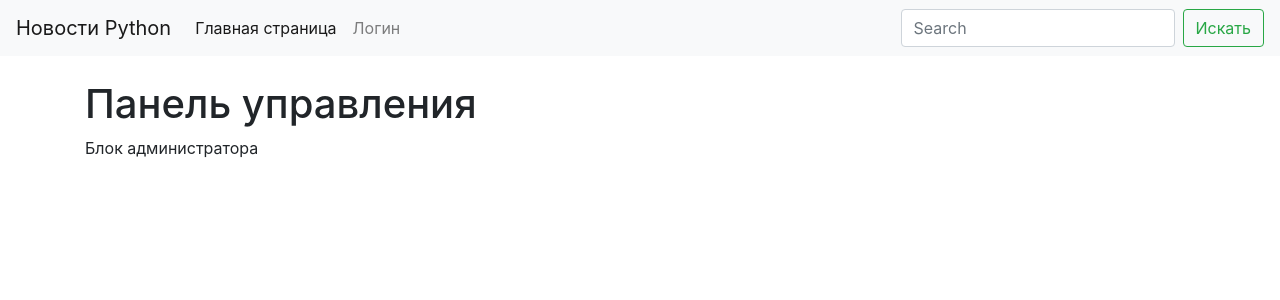
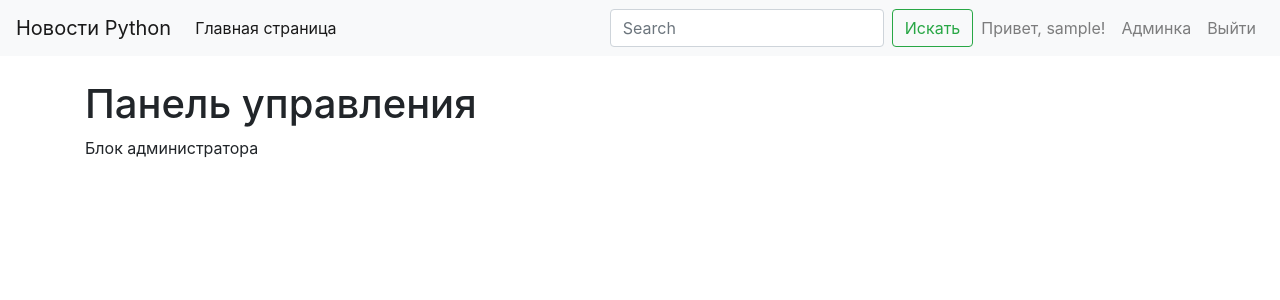
Before and after one commit to yashkins/learn_web, a Flask app: page /admin/ in a window 1280 px wide. Shown: the top 300 px of the page. Run offline with Flask 2, Linux system fonts and the light colour scheme; the visitor is signed in with stand-in values (Sample User, id 1); data comes from the database, SQL or seed files in the repository; some libraries are stand-ins or nearby versions.

Commit message:
Внесены след. изм-ия: в шаблон webapp/templates/menu.html добавлены новые пункты и кнопка Login перенесена в право; в шаблоне  webapp/templates/news/index.html удалена кнопка Войти/Выйти

```diff
--- a/webapp/templates/menu.html
+++ b/webapp/templates/menu.html
@@ -9,13 +9,32 @@
             <li class="nav-item active">
                 <a class="nav-link" href="/">Главная страница</a>
             </li>
-            <li class="nav-item">
-                <a class="nav-link" href="{{ url_for('user.login') }}">Логин</a>
-            </li>
         </ul>
         <form class="form-inline my-2 my-lg-0">
             <input class="form-control mr-sm-2" type="search" placeholder="Search" aria-label="Search">
             <button class="btn btn-outline-success my-2 my-sm-0" type="submit">Искать</button>
         </form>
+        <ul class="navbar-nav">
+            {% if current_user.is_authenticated %}
+                <li class="nav-item">
+                    <span class="nav-link">Привет, {{ current_user.username}}!</span>
+                </li>
+                {% if current_user.is_admin %}
+                    <li class="nav-item">
+                        <a class="nav-link" href="{{ url_for('admin.admin_index') }}">Админка</a>
+                    </li>
+                {% endif %}
+                <li class="nav-item">
+                    <a class="nav-link" href="{{ url_for('user.logout') }}">Выйти</a>
+                </li>
+            {% else %}
+                <li class="nav-item">
+                    <a class="nav-link" href="{{ url_for('user.login') }}">Войти</a>
+                </li>
+                <li class="nav-item">
+                    <a class="nav-link" href="{{ url_for('user.registration') }}">Регистрация</a>
+                </li>
+            {% endif %}
+        </ul>
     </div>
 </nav>
```
Also changed, not shown: webapp/templates/news/index.html (+0 -7 lines).
